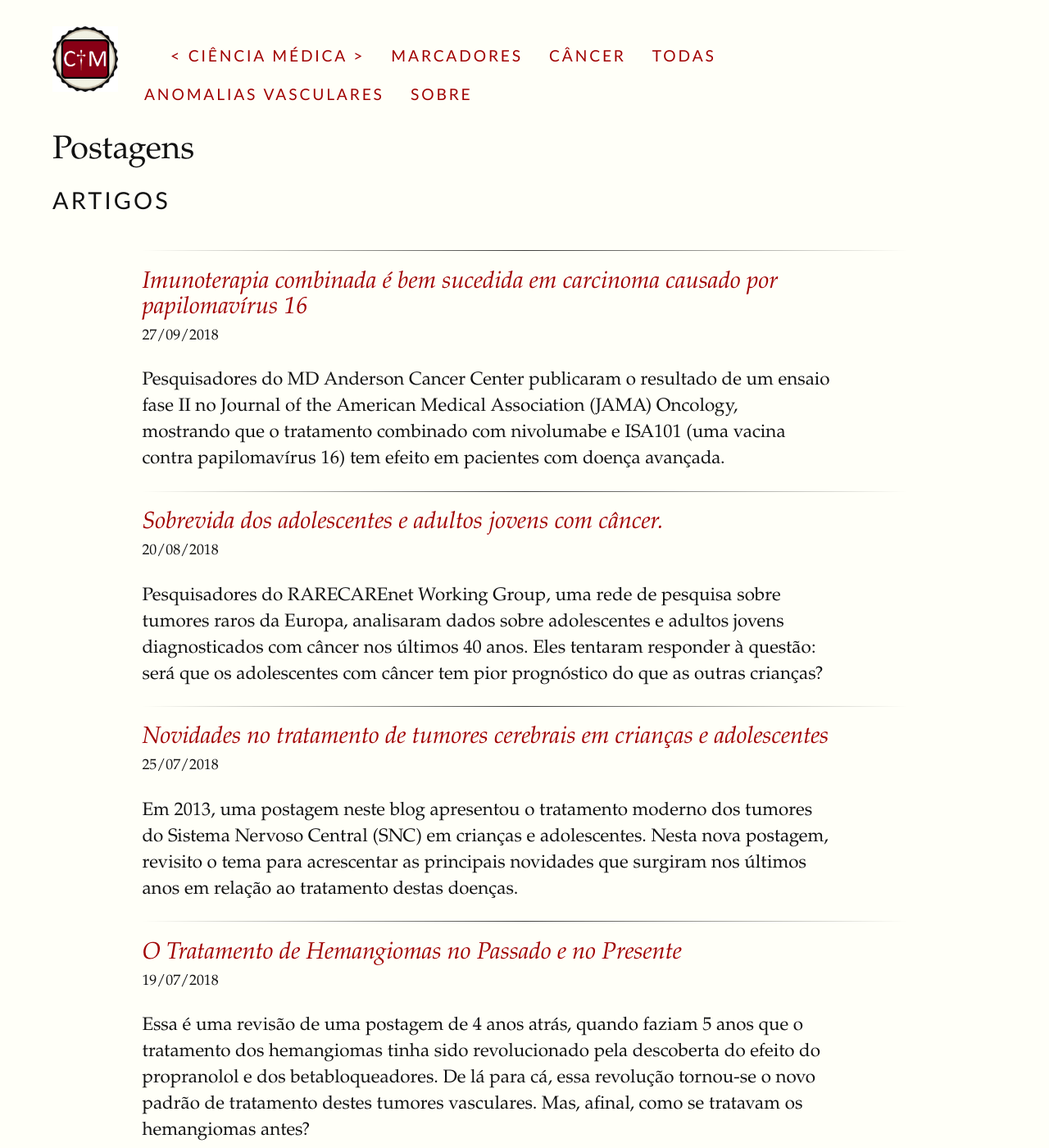
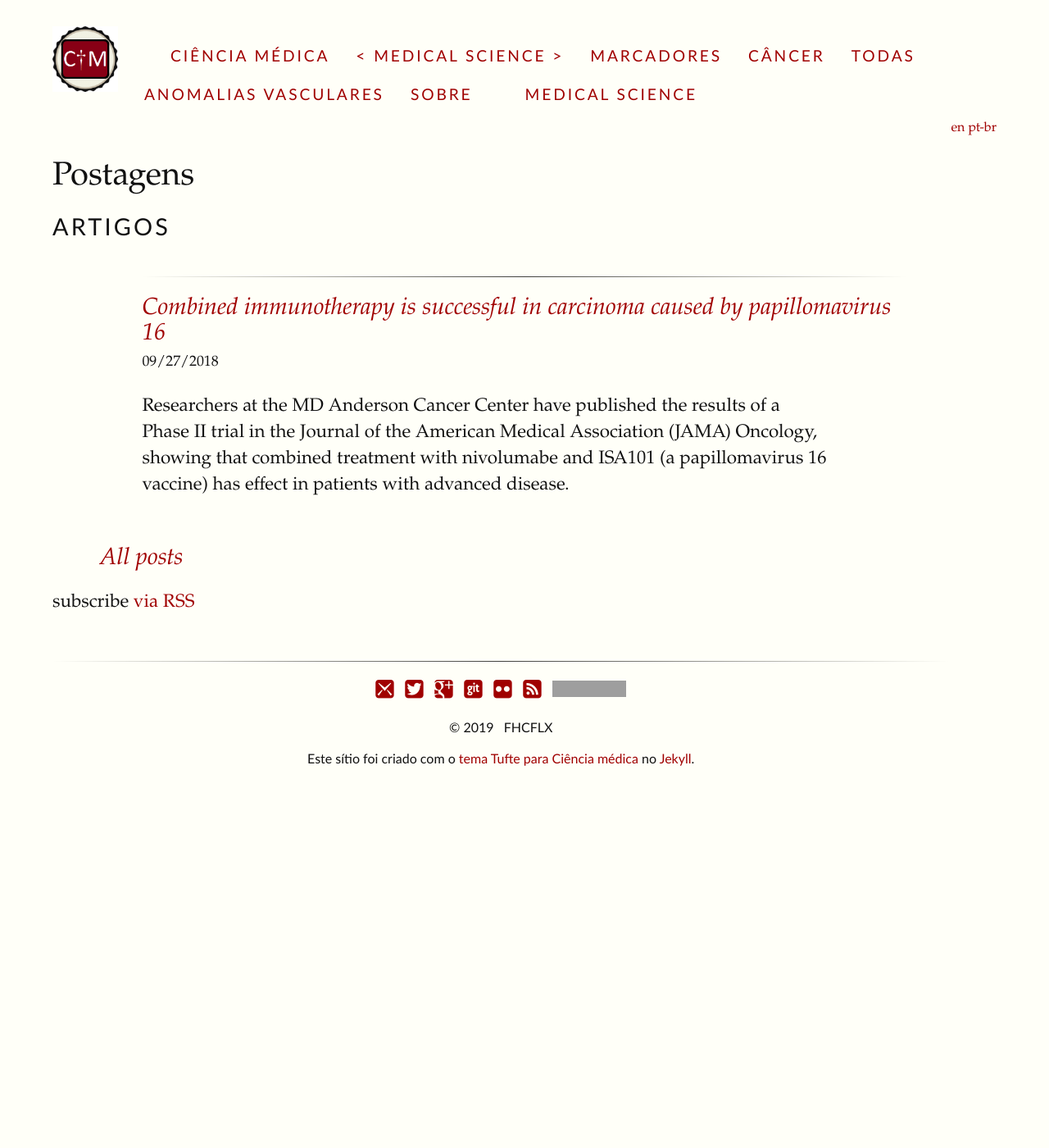
Before and after one commit to fhcflx/pharmakon, a Jekyll site: the page built from index.html, in a window 1280 px wide and 1400 px high. Shown: the whole window at 82% size. Built offline with Jekyll 4.4.1, drawn with Linux system fonts in a browser that asks for light colours; some of the changed text lies outside the part shown; grey boxes are pictures that could not be loaded.

Commit message:
multilingual support

```diff
--- a/_includes/head.html
+++ b/_includes/head.html
@@ -4,6 +4,13 @@
   <meta name="viewport" content="width=device-width, initial-scale=1">
 
   {% seo %}
+
+  {% assign posts=site.posts | where:"ref", page.ref | sort: 'lang' %}{% for post in posts %}
+ <link rel="alternate" hreflang="{{ post.lang }}" href="{{ post.url }}" />{% endfor %}
+  {% assign pages=site.pages | where:"ref", page.ref | sort: 'lang' %}{% for page in pages %}
+
+ <link rel="alternate" hreflang="{{ page.lang }}" href="{{ page.url }}" />{% endfor %}
+ <link rel="alternate" type="application/rss+xml" title="{{ site.title[page.lang] }}" href="{{ site.feed[page.lang] | prepend: site.github.url }}">
 
   <title>{% if page.title %}{{ page.title }}{% else %}{{ site.title }}{% endif %}</title>
   <meta name="description" content="{% if page.excerpt %}{{ page.excerpt | strip_html | strip_newlines | truncate: 160 }}{% else %}{{ site.description }}{% endif %}">
--- a/_includes/header.html
+++ b/_includes/header.html
@@ -1,5 +1,6 @@
 <!--- Header and nav template site-wide -->
 <header>
+    <a class="site-title" href="{{ site.github.url }}/{{ site.index[page.lang] }}">{{ site.title[page.lang] }}</a>
     <nav class="group">
 	<a href="{{site.baseurl}}/"><img class="badge" src="{{site.baseurl}}/assets/img/mybadge.png" alt="CH"></a>
 	{% for node in site.pages %}
@@ -11,5 +12,20 @@
 		    {% endif %}
 	    {% endunless %}
   	{% endfor %}
+	<div class="trigger">
+            {% assign pages=site.pages | where:"lang", page.lang %}
+            {% for my_page in pages %}
+               {% if my_page.title %}
+               <a class="page-link" href="{{ my_page.url | prepend: site.github.url }}">{{ my_page.title }}</a>
+               {% endif %}
+            {% endfor %}
+       </div>
   </nav>
+  <div class="wrapper" style="text-align: right; line-height: 2em">
+  {% assign posts=site.posts | where:"ref", page.ref | sort: 'lang' %}
+  {% for post in posts %} <a href="{{ post.url | prepend: site.github.url }}" class="{{ post.lang }}">{{ post.lang }}}</a> {% endfor %}
+
+  {% assign pages=site.pages | where:"ref", page.ref | sort: 'lang' %}
+  {% for page in pages %} <a href="{{ page.url | prepend: site.github.url }}" class="{{ page.lang }}">{{ page.lang }}</a> {% endfor %}
+  </div>
 </header>
--- /dev/null
+++ b/_posts/2018-09-27-combined-immunotherapy.markdown
@@ -0,0 +1,25 @@
+---
+layout: post
+title:  "Combined immunotherapy is successful in carcinoma caused by papillomavirus 16"
+date:   2018-09-27 18:00:00 -0300
+tags:
+  - Cancer
+  - Immunotherapy
+author: ffelix
+lang: en
+ref: imunoter
+---
+Researchers at the MD Anderson Cancer Center have published the results of a Phase II trial in the Journal of the American Medical Association (JAMA) Oncology, showing that combined treatment with nivolumabe and ISA101 (a papillomavirus 16 vaccine) has effect in patients with advanced disease.
+<!--more-->
+
+Papillomavirus-dependent carcinoma in advanced stage has no established treatment. Trials with the PD-1 inhibitor nivolumabe did not show significant efficacy in these patients. The papillomavirus 16 vaccine, ISA101, has been shown to induce a strong immune response in patients, but has no effect on advanced disease.
+
+Researchers treated 24 patients, 22 with advanced oropharyngeal carcinoma, with nivolumabe EV 3 mg/kg every 2 weeks for 1 year and ISA101 100 micrograms SC on days 1, 22 and 50.
+
+The evaluation showed a response in 33% of patients, median duration of response of 10.3 months and median survival of 17.5 months. Only 2 patients had grade 3-4 toxicity.
+
+The authors concluded that treatment of advanced carcinoma with combined immunotherapy (PD-1 inhibitor and papillomavirus vaccine 16) may be successful and larger trials should be planned to test this association.
+
+_This post does not represent a suggestion for treatment. Only a specialist can judiciously decide what information disclosed can modify a treatment scheme in any way, and in what form._
+
+The study can be read [here](http://bit.ly/fhcflxXt).
--- a/_posts/2018-09-27-imunoterapia-combinada.markdown
+++ b/_posts/2018-09-27-imunoterapia-combinada.markdown
@@ -6,6 +6,8 @@ tags:
   - Câncer
   - Imunoterapia
 author: ffelix
+lang: pt-br
+ref: imunoter
 ---
 Pesquisadores do MD Anderson Cancer Center publicaram o resultado de um ensaio fase II no Journal of the American Medical Association (JAMA) Oncology, mostrando que o tratamento combinado com nivolumabe e ISA101 (uma vacina contra papilomavírus 16) tem efeito em pacientes com doença avançada.
 <!--more-->
--- a/index.html
+++ b/index.html
@@ -1,6 +1,8 @@
 ---
 layout: full-width
-title: Ciência médica
+title: Medical Science
+lang: en
+ref: index
 # Note that this index page uses a full-width layout!
 ---
 
@@ -10,15 +12,16 @@ title: Ciência médica
 
   <h1 class="content-listing-header sans">Artigos</h1>
   <ul class="content-listing ">
-    {% for post in site.posts limit:10 %}
+    {% assign posts=site.posts | where:"lang", page.lang %}
+    {% for post in posts limit:10 %}
         <li class="listing">
           <hr class="slender">
           <a href="{{ post.url | prepend: site.baseurl }}"><h3 class="contrast">{{ post.title }}</h3></a>
-          <br><span class="smaller">{{ post.date | date: "%d/%m/%Y" }}</span>  <br/>
+          <br><span class="smaller">{{ post.date | date: "%m/%d/%Y" }}</span>  <br/>
           <div> {{ post.excerpt }} </div>
         </li>
     {% endfor %}
-  <a href="{{ site.baseurl }}/todas-as-postagens/"><h3 class="contrast">Todas as postagens</h3></a>
+  <a href="{{ site.baseurl }}/all-posts/"><h3 class="contrast">All posts</h3></a>
   </ul>
 
   <p class="rss-subscribe">subscribe <a href="{{ "/feed.xml" | prepend: site.baseurl }}">via RSS</a></p>
```
Also changed, not shown: index-ptbr.html (added, +29 -0 lines).
